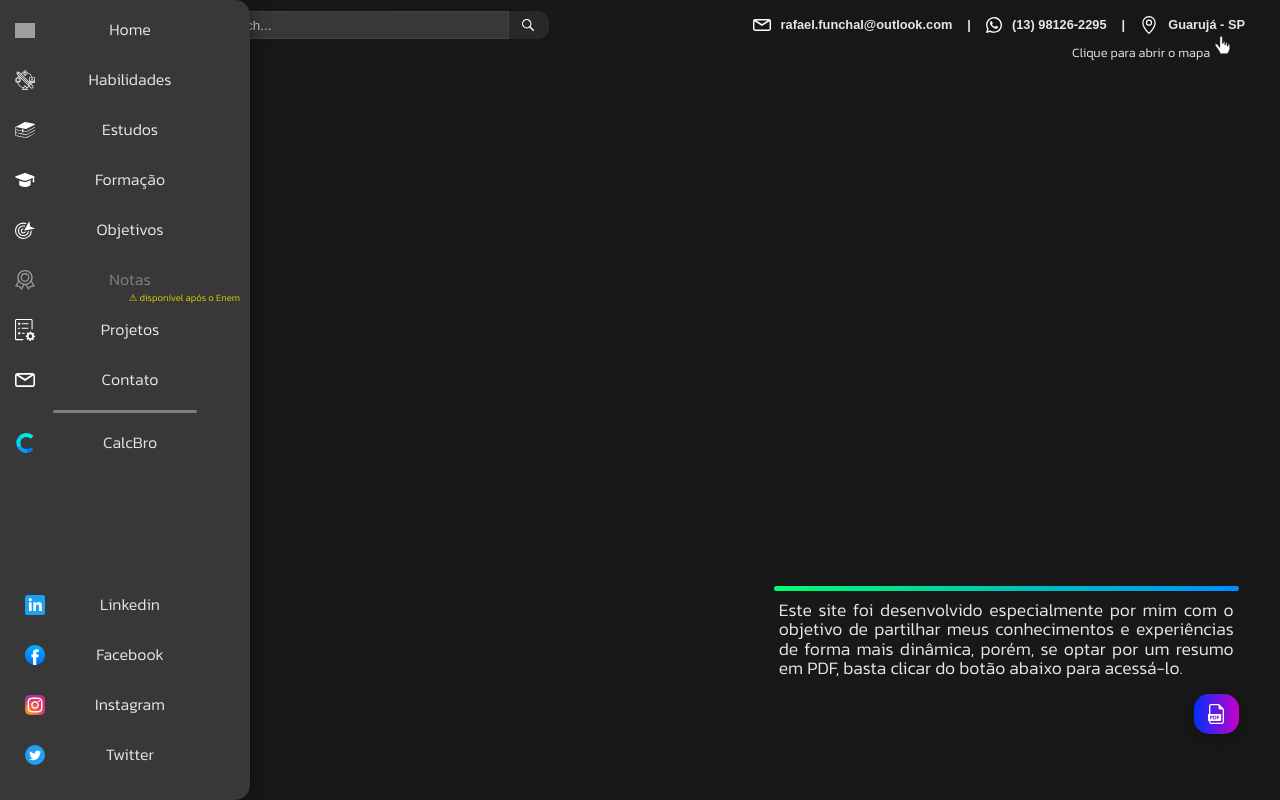
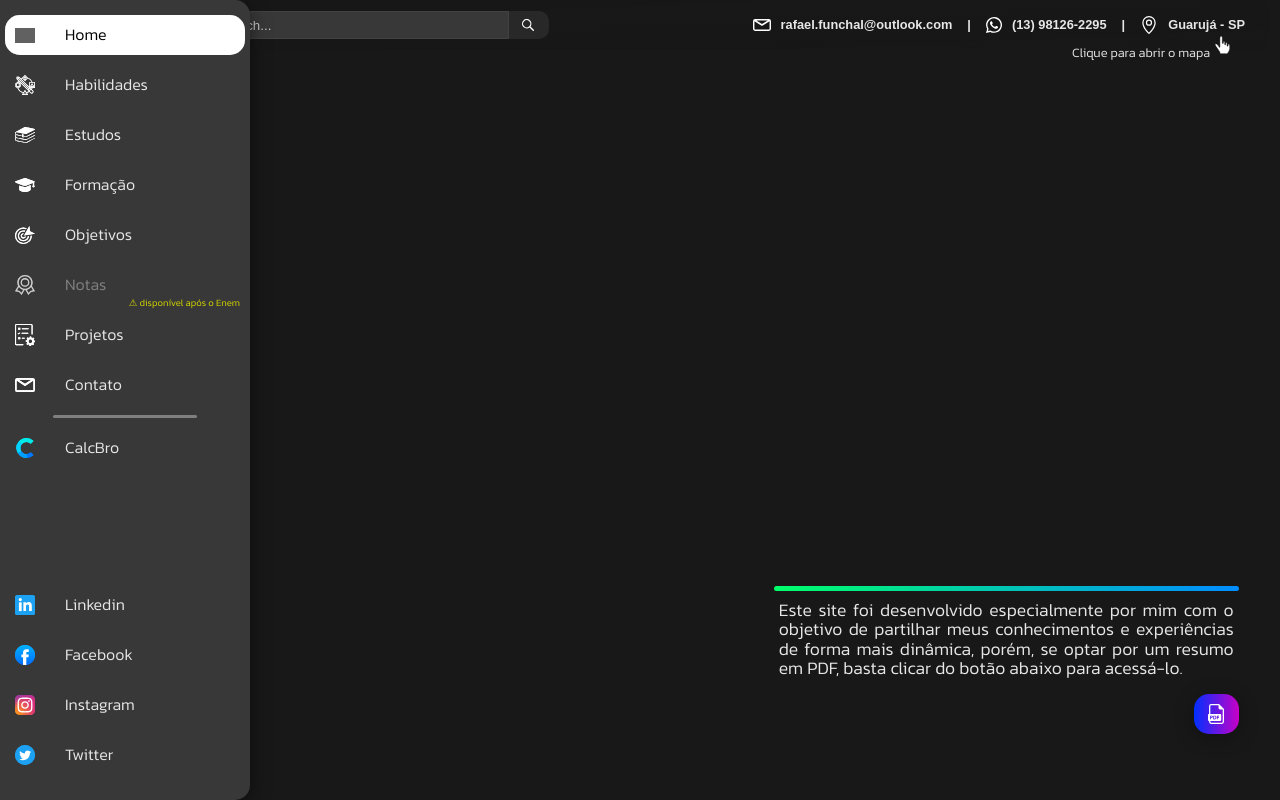
Before and after one commit to funchaal/portifolio, a React (Create React App) app: page / in a window 1280 px wide. Built offline with nearby package versions, Linux system fonts and the light colour scheme; grey boxes are pictures that could not be loaded.

Commit message:
nice menu implementation

```diff
--- a/src/App.css
+++ b/src/App.css
@@ -287,15 +287,15 @@ header {
   cursor: pointer;
   margin: 10px 0;
   border-radius: 15px;
-  background: rgb(56, 56, 56);
+  background-color: transparent;
   transition-duration: 200ms;
   box-shadow: none;
   font-size: 1em;
 }
 
-#menu .ctn button:first-child {
+/* #menu .ctn button:first-child {
   margin-top: 5px;
-}
+} */
 
 #menu .icon-ctn button {
   width: 40px;
@@ -306,7 +306,17 @@ header {
 #menu .list-ctn button {
   width: 100%;
   height: 40px;
-  padding-left: 10px;
+  max-height: 40px;
+  align-items: flex-start;
+  padding-left: 60px;
+}
+
+#menu .ctn button.menu-option.on {
+  color: black;
+}
+
+#menu .ctn .box button.menu-option.on img {
+  filter: invert(1);
 }
 
 #menu .ctn button img {
@@ -326,14 +336,23 @@ header {
   left: 0;
 }
 
+#menu .ctn button.marker, #menu .ctn button.marker-solid {
+  position: absolute;
+  top: 0;
+  pointer-events: none;
+  transition-duration: 200ms;
+}
+
+#menu .ctn button.marker {
+  background: rgb(56, 56, 56);
+  filter: brightness(1.4);
+}
+
+#menu .ctn button.marker-solid {
+  background-color: white;
+}
+
 #menu .ctn button a {
-  position: relative;
-  cursor: pointer;
-  display: flex;
-  flex-direction: column;
-  justify-content: center;
-  align-items: center;
-  width: 100%;
   height: 100%;
   text-decoration: none;
 }
@@ -1873,6 +1892,9 @@ p.default > span {
 }
 
 @media (max-width: 1199px) {
+  #menu .ctn button.marker, #menu .ctn button.marker-solid {
+    top: -50px;
+  }
   #follow_to.home {
     display: block;
   }
@@ -2209,9 +2231,6 @@ p.default > span {
   #menu {
     background: rgb(70, 70, 70);
   }
-  #menu .ctn button {
-    background: rgb(70, 70, 70);
-  }
   #follow_to.home {
     width: 100%;
   }
--- a/src/App.js
+++ b/src/App.js
@@ -16,6 +16,7 @@ import Calcbro from './pages/Calcbro'
 import Contato from './pages/Contato'
 
 import cat from './images/icons/cat.gif'
+import changeMenu from './modules/changeMenu'
 
 function App() {
 
@@ -24,7 +25,12 @@ function App() {
   let innerSizes = [window.innerWidth, window.innerHeight]
 
   window.onresize = () => {
+    if (window.innerWidth >= 1199 || window.innerWidth <= 2000) {
+      changeMenu(document.querySelector('#menu .menu-option.on').getAttribute('identifier'))
+    }
+
     const sb_form = document.getElementById('search_bar_form')
+
     if (window.innerWidth < 1200) {
       if (window.innerWidth !== innerSizes[0]) sb_form.style.display = 'none'
     } else if (window.innerWidth >= 1200) {
@@ -43,6 +49,7 @@ function App() {
       document.getElementById('menu_icon').classList.remove('on')
     }
   }
+
   window.onload = () => {
     render((
       <Router>
--- a/src/components/Menu.js
+++ b/src/components/Menu.js
@@ -14,7 +14,12 @@ import linkedin_ic from '../images/icons/linkedin-ic.svg'
 
 import { Link } from 'react-router-dom'
 
-function ocMenu(open) {
+import changeMenu from '../modules/changeMenu.js'
+
+import { useEffect } from 'react'
+
+function ocMenu(open, auto = false) {
+  if (auto && window.innerWidth >= 1200) return
   const menu = document.getElementById('menu')
   const menu_icon = document.getElementById('menu_icon')
   if (open !== undefined) {
@@ -31,45 +36,94 @@ function ocMenu(open) {
 }
 
 function Button(props) {
+  const identifier = props.text ? props.text.normalize('NFD').replace(/[\u0300-\u036f]/g, "").toLowerCase() : null
   if (props.type === 'social') {
     return (
-      <button onClick={() => window.innerWidth < 1200 && ocMenu(false)}><a href={props.href} rel="noreferrer" target="_blank"><img src={props.img} alt="" style={props.style}></img>{props.text}</a></button>
+      <a href={props.href} rel="noreferrer" target="_blank">
+        <button className={`menu-option ${props.className ? props.className : ''}`} social="true" identifier={identifier} onMouseOut={() => timer = setTimeout(timerFunction, 500)} onClick={() => { ocMenu(false, true); changeMenu(props.text) }}>
+          <img src={props.img} alt="" style={props.style}></img>{props.model !== 'small' ? props.text : ''}
+        </button>
+      </a>
     )
   } else {
     return (
-      <button className="menu-option" onClick={() => { window.innerWidth < 1200 && ocMenu(false); document.querySelector('main').scrollTop = 0 }}><img src={props.img} alt="" style={props.style}></img>{props.text}</button>
+      <button className={`menu-option ${props.className ? props.className : ''}`} identifier={identifier} onMouseOut={() => timer = setTimeout(timerFunction, 500)} onClick={() => { ocMenu(false, true); document.querySelector('main').scrollTop = 0; changeMenu(props.text) }}>
+        <img src={props.img} alt="" style={props.style}></img>{props.model !== 'small' ? props.text : ''}
+      </button>
       )
     }
 }
 
+let timer = 0
+
+function timerFunction() {
+  const markers = document.querySelectorAll('#menu .ctn .marker')
+  const marker_solid = document.querySelector('#menu .ctn .marker-solid')
+  markers.forEach((el) => el.style.opacity = 0)
+  setTimeout(() => {
+    const hover = document.querySelector('#menu .ctn .box a :hover')
+    if (hover) {
+      mouseMove(null, hover)
+    } else {
+      markers.forEach((el) => {
+        el.style.transitionDuration = '0ms'
+        el.style.transform = `translateY(${marker_solid.getBoundingClientRect().top - 15}px)`
+        el.style.transitionDuration = '200ms'
+      })
+    }
+  }, 500)
+}
+
+function mouseMove(e, element) {
+  const el = element || document.elementFromPoint(e.clientX, e.clientY)
+  if (!el.classList.contains('menu-option')) return
+
+  const markers = document.querySelectorAll('.marker')
+  const h = el.getBoundingClientRect().top
+
+  clearTimeout(timer)
+
+  markers.forEach((el) => {
+    el.style.opacity = '100%'
+    el.style.transform = `translateY(${h - 15}px)`
+  })
+}
+
 function Menu() {
+  useEffect(() => {
+    changeMenu(window.location.pathname.slice(1))
+  })
   return (
     <div id="menu_ctn">
-          <div id="menu" onMouseOver={() => window.innerWidth >= 1200 && ocMenu(true)} onMouseOut={() => window.innerWidth >= 1200 && ocMenu(false)}>
+          <div id="menu" onMouseMove={mouseMove} onMouseOver={() => window.innerWidth >= 1200 && ocMenu(true)} onMouseOut={() => window.innerWidth >= 1200 && ocMenu(false)}>
           <div className="header"></div>
               <nav>
                 <div className="icon-ctn ctn">
                   <div className="box">
-                    <Link to="/"><Button img={home_ic}/></Link>
-                    <Link to="/habilidades"><Button img={skills_ic}/></Link>
-                    <Link to="/estudos"><Button img={studies_ic}/></Link>
-                    <Link to="/formacao"><Button img={graduations_ic}/></Link>
-                    <Link to="/objetivos"><Button img={goals_ic}/></Link>
-                    <Link className="off-item" to="/notas"><Button img={grades_ic}/></Link>
-                    <Link to="/projetos"><Button img={projects_ic}/></Link>
-                    <Link to="/contato"><Button img={mail_ic}/></Link>
+                    <button className="menu-option aux marker"></button>
+                    <button className="menu-option aux2 marker-solid"></button>
+                    <Link to="/"><Button img={home_ic} text="Home" model="small"/></Link>
+                    <Link to="/habilidades"><Button img={skills_ic} text="Habilidades" model="small"/></Link>
+                    <Link to="/estudos"><Button img={studies_ic} text="Estudos" model="small"/></Link>
+                    <Link to="/formacao"><Button img={graduations_ic} text="Formação" model="small"/></Link>
+                    <Link to="/objetivos"><Button img={goals_ic} text="Objetivos" model="small"/></Link>
+                    <Link className="off-item" to="/notas"><Button img={grades_ic} text="Notas" model="small"/></Link>
+                    <Link to="/projetos"><Button img={projects_ic} text="Projetos" model="small"/></Link>
+                    <Link to="/contato"><Button img={mail_ic} text="Contato" model="small"/></Link>
                     <div className="calcbro-divisor"></div>
-                    <Link to="/calcbro"><Button img={calcbro_logo} style={{height: '20px'}}/></Link>
+                    <Link to="/calcbro"><Button img={calcbro_logo} text="CalcBro" style={{height: '20px'}} model="small"/></Link>
                   </div>
                     <div className="box">
-                        <Button type="social" href="https://www.linkedin.com/in/rafael-funchal/" img={linkedin_ic}/>
-                        <Button type="social" href="https://www.facebook.com/funchaal" img={facebook_ic}/>
-                        <Button type="social" href="https://www.instagram.com/rafaelfunchal_/" img={instagram_ic}/>
-                        <Button type="social" href="https://twitter.com/funchaal_" img={twitter_ic}/>
+                    <Button type="social" href="https://www.linkedin.com/in/rafael-funchal/" img={linkedin_ic} text="Linkedin" model="small"/>
+                      <Button type="social" href="https://www.facebook.com/funchaal" img={facebook_ic} text="Facebook" model="small"/>
+                      <Button type="social" href="https://www.instagram.com/rafaelfunchal_/" img={instagram_ic} text="Instagram" model="small"/>
+                      <Button type="social" href="https://twitter.com/funchaal_" img={twitter_ic} text="Twitter" model="small"/>
                     </div>
                 </div>
                 <div className="list-ctn ctn">
                   <div className="box">
+                    <button className="menu-option marker"></button>
+                    <button className="menu-option marker-solid"></button>
                     <Link to="/"><Button img={home_ic} text="Home"/></Link>
                     <Link to="/habilidades"><Button img={skills_ic} text="Habilidades"/></Link>
                     <Link to="/estudos"><Button img={studies_ic} text="Estudos"/></Link>
--- /dev/null
+++ b/src/modules/changeMenu.js
@@ -0,0 +1,15 @@
+function changeMenu(option) {
+    const els = document.querySelectorAll(`#menu .menu-option[identifier="${option !== '' ? option.normalize('NFD').replace(/[\u0300-\u036f]/g, "").toLowerCase() : 'home'}"]`)
+    if (els[0].hasAttribute('social')) return
+
+    document.querySelectorAll('#menu .menu-option.on').forEach((el) => el.classList.remove('on'))
+    els.forEach((el) => el.classList.add('on'))
+
+    const markers = document.querySelectorAll('#menu .ctn .marker')
+    const markers_solid = document.querySelectorAll('#menu .ctn .marker-solid')
+
+    markers.forEach((el) => el.style.transform = `translateY(${els[0].getBoundingClientRect().top - 15}px)`)
+    markers_solid.forEach((el) => el.style.transform = `translateY(${els[0].getBoundingClientRect().top - 15}px)`)
+}
+
+export default changeMenu
```
